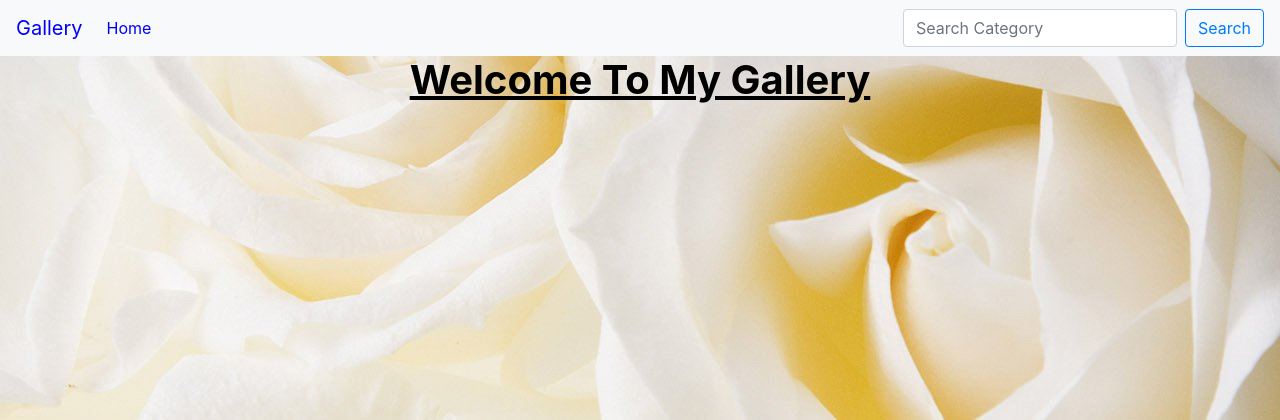
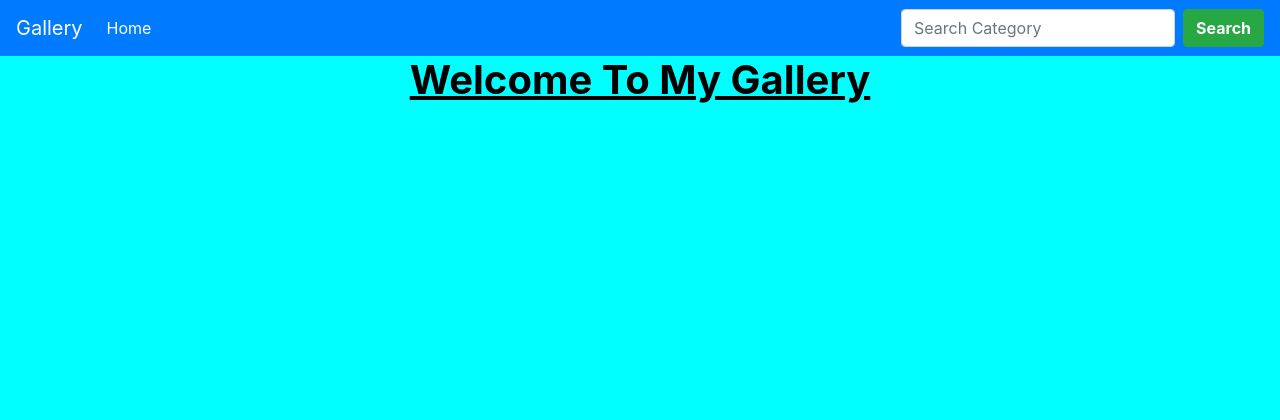
Before and after one commit to Nelly-ayebale/gallery, a Django app: page / in a window 1280 px wide. Shown: the top 420 px of the page. Run offline with Django 3.2, Linux system fonts and the light colour scheme; data that the repository does not hold is empty; some libraries are stand-ins or nearby versions.

Commit message:
Replaced background-image with a background-color

```diff
--- a/pictures/templates/navbar.html
+++ b/pictures/templates/navbar.html
@@ -1,13 +1,13 @@
-<nav class="navbar navbar-expand-lg navbar-light bg-light">
+<nav class="navbar navbar-expand-lg navbar-light bg-primary">
     <button class="navbar-toggler" type="button" data-toggle="collapse" data-target="#navbarTogglerDemo01"
         aria-controls="navbarTogglerDemo01" aria-expanded="false" aria-label="Toggle navigation">
         <span class="navbar-toggler-icon"></span>
     </button>
     <div class="collapse navbar-collapse" id="navbarTogglerDemo01">
-        <a class="navbar-brand" href="{% url 'photos' %}" style="color: blue;">Gallery</a>
+        <a class="navbar-brand" href="{% url 'photos' %}" style="color: white;">Gallery</a>
         <ul class="navbar-nav mr-auto mt-2 mt-lg-0">
             <li class="nav-item active">
-                <a class="nav-link" href="{% url 'photos' %}" style="color: blue;">Home <span
+                <a class="nav-link" href="{% url 'photos' %}" style="color: white;">Home <span
                         class="sr-only">(current)</span></a>
             </li>
 
@@ -15,7 +15,8 @@
         <form class="form-inline my-2 my-lg-0" role="search" action="{% url 'search_results' %}">
             <input class="form-control mr-sm-2" type="search" placeholder="Search Category" aria-label="Search"
                 name="photo">
-            <button class="btn btn-outline-primary my-2 my-sm-0" type="submit">Search</button>
+            <button class="btn btn-success  my-2 my-sm-0" type="submit"
+                style="font-weight: bolder; color: white;">Search</button>
         </form>
     </div>
 </nav>
--- a/static/css/styles.css
+++ b/static/css/styles.css
@@ -4,9 +4,10 @@ h1{
     color: black;
 }
 body{
-    background-image: url(../css/images/rose.jpg);
+    /* background-image: url(../css/images/rose.jpg); */
     background-repeat: no-repeat;
     background-position: center;
-    /* background-color: cyan; */
+    /* height: auto; */
+    background-color: cyan;
 
 }
```
